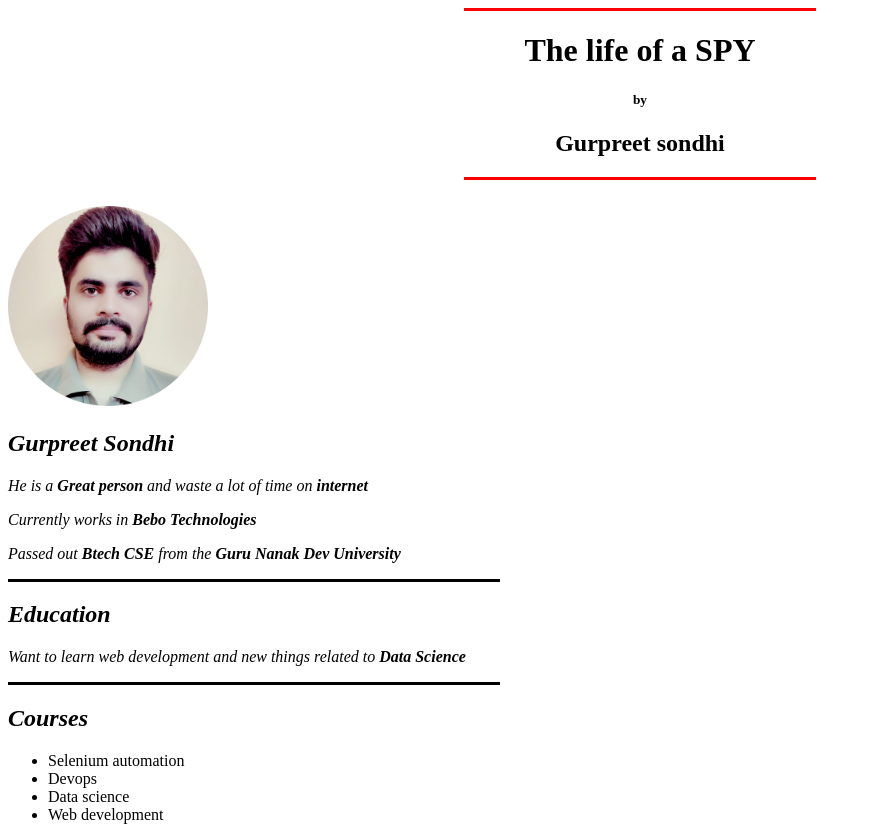
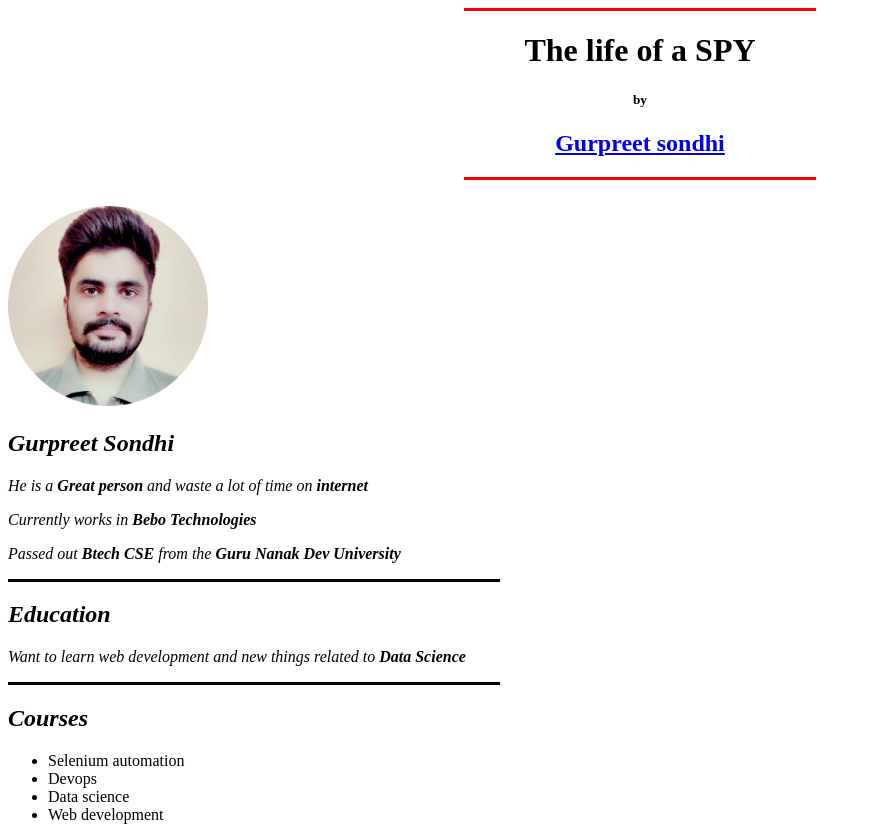
Before and after one commit to gurpreetsondhi1/cv, a plain HTML site: page index.html in a window 1280 px wide. Shown: the top 827 px of the page, without its empty margins (0-872 px from the left). Drawn offline with Linux system fonts and the light colour scheme.

Commit message:
Update index.html

```diff
--- a/index.html
+++ b/index.html
@@ -13,7 +13,9 @@
 
     <h5>by</h5>
 
+    <a href="index2.html">
     <h2>Gurpreet sondhi</h2>
+    </a>
 
     <hr size="3" color=red noshade width="350" />
   </center><br>
```
